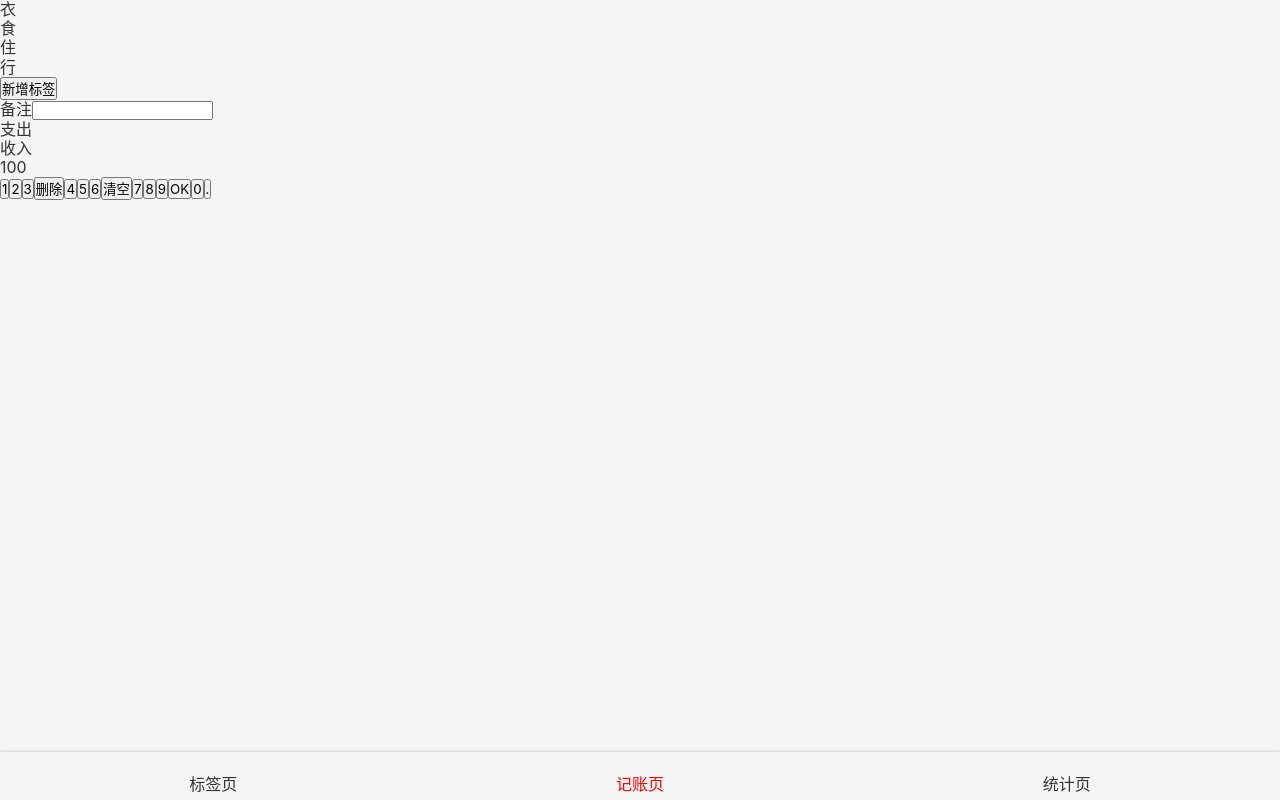
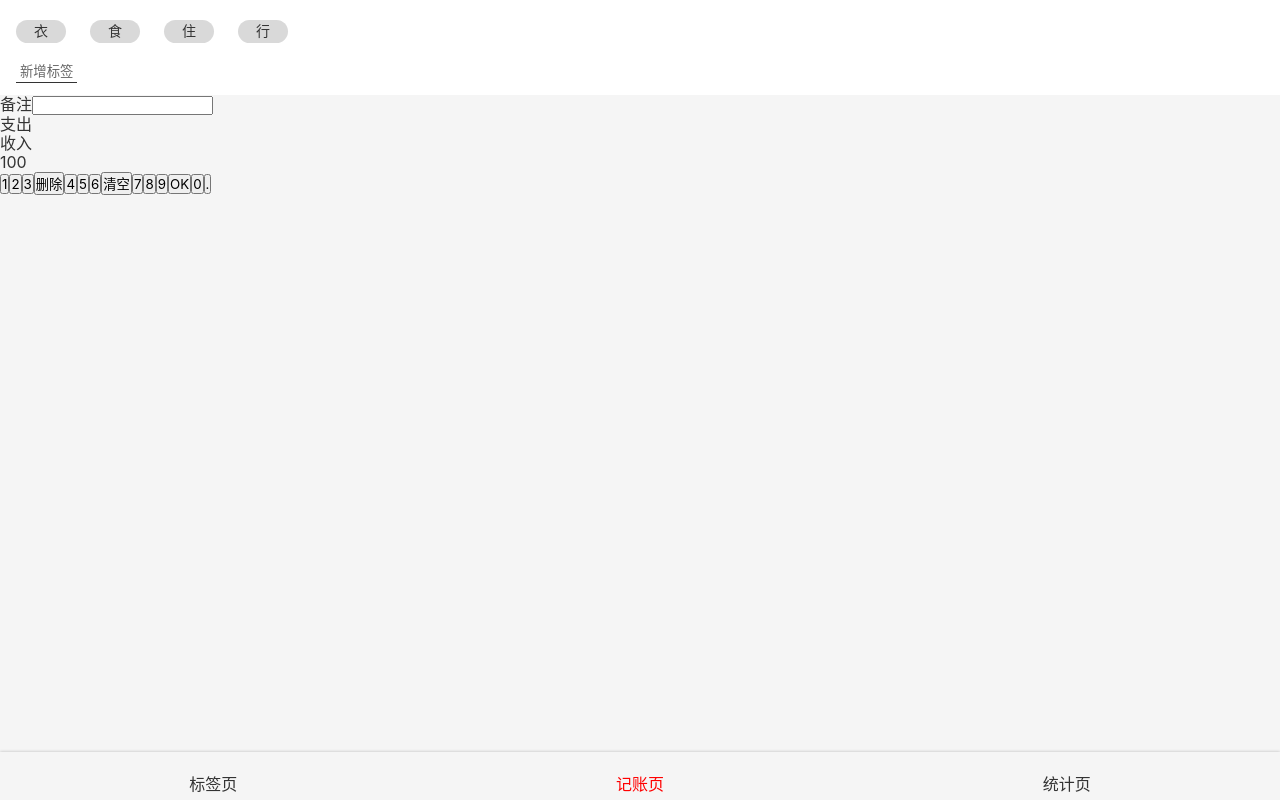
Before and after one commit to spymb/rMoney, a React app: page /#/money in a window 1280 px wide. Built offline with nearby package versions, Linux system fonts and the light colour scheme; some icons are missing.

Commit message:
TagsSection添加CSS

```diff
--- a/src/views/Money.tsx
+++ b/src/views/Money.tsx
@@ -3,6 +3,19 @@
 import styled from 'styled-components';
 
 const TagsSection = styled.section`
+  background: #FFFFFF; padding: 12px 16px;
+  > ol { margin: 0 -12px;
+    > li{
+      background: #D9D9D9; border-radius: 18px;
+      display:inline-block; padding: 3px 18px;
+      font-size: 14px; margin: 8px 12px;
+    }
+  }
+  > button{
+    background:none; border: none; padding: 2px 4px;
+    border-bottom: 1px solid #333; color: #666;
+    margin-top: 8px;
+  }
 `;
 const NotesSection = styled.section`
 `;
```
